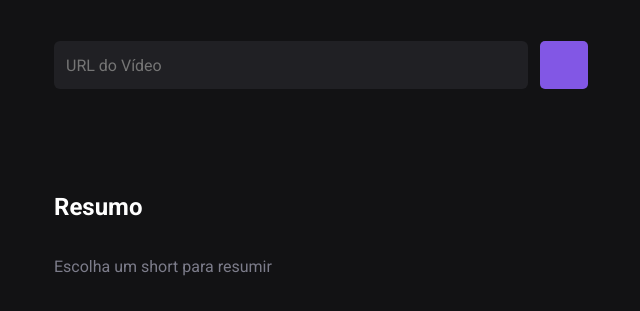
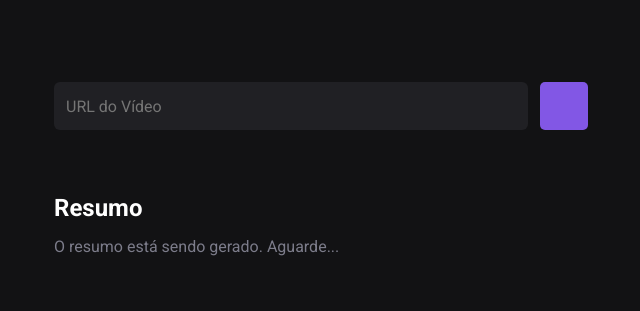
Before and after one commit to cleitonomariano/NlwIA, a website built with Vite: page index.html in a window 1280 px wide. Shown: the part 325-636 px from the top of the page, without its empty margins (319-959 px from the left). Built offline with nearby package versions, Linux system fonts and the light colour scheme; some icons are missing.

Commit message:
ajustes finalizado

```diff
--- a/index.html
+++ b/index.html
@@ -23,7 +23,7 @@
         <button title="Resumir"><i class="ph ph-play"></i></button>
       </form>
       <h2>Resumo</h2>
-      <p class="placeholder">Escolha um short para resumir</p>
+      <p class="placeholder">O resumo está sendo gerado. Aguarde...</p>
     </div>
     <script type="module" src="web/main.js"></script>
     <script src="https://unpkg.com/@phosphor-icons/web"></script>
--- a/web/styles/app.css
+++ b/web/styles/app.css
@@ -9,19 +9,20 @@
   margin-top: -5px;
 }
 
-#app > img {
+/* #app > img {
   width: 64px;
-}
+} */
 
 #app h2 {
   align-self: flex-start;
-  margin-top: 104px;
+  margin-top: 64px;
 }
 
 #app > p {
   align-self: flex-start;
   text-align: justify;
   width: 512px;
+  margin-top: -5px;
 }
 #app .placeholder {
   color: #7c7c8a;
```
